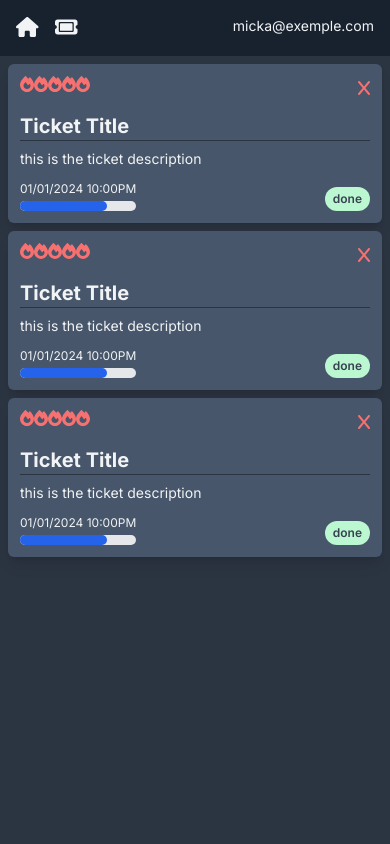
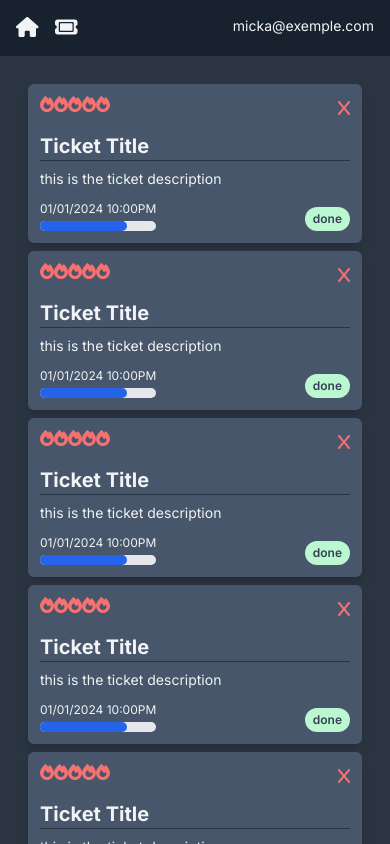
Before and after one commit to mikeheul/ticket-app, a Next.js app: page / in a window 390 px wide. Built offline with nearby package versions, Linux system fonts and the light colour scheme.

Commit message:
Set up responsive grid in dashboard with tailwind breakpoints

```diff
--- a/app/page.jsx
+++ b/app/page.jsx
@@ -2,10 +2,14 @@
 
 const Dashboard = () => {
   return (
-    <div>
-      <TicketCard />
-      <TicketCard />
-      <TicketCard />
+    <div className="p-5">
+      <div className="lg:grid grid-cols-2 xl:grid-cols-4">
+        <TicketCard />
+        <TicketCard />
+        <TicketCard />
+        <TicketCard />
+        <TicketCard />
+      </div>
     </div>
   )
 }
```
